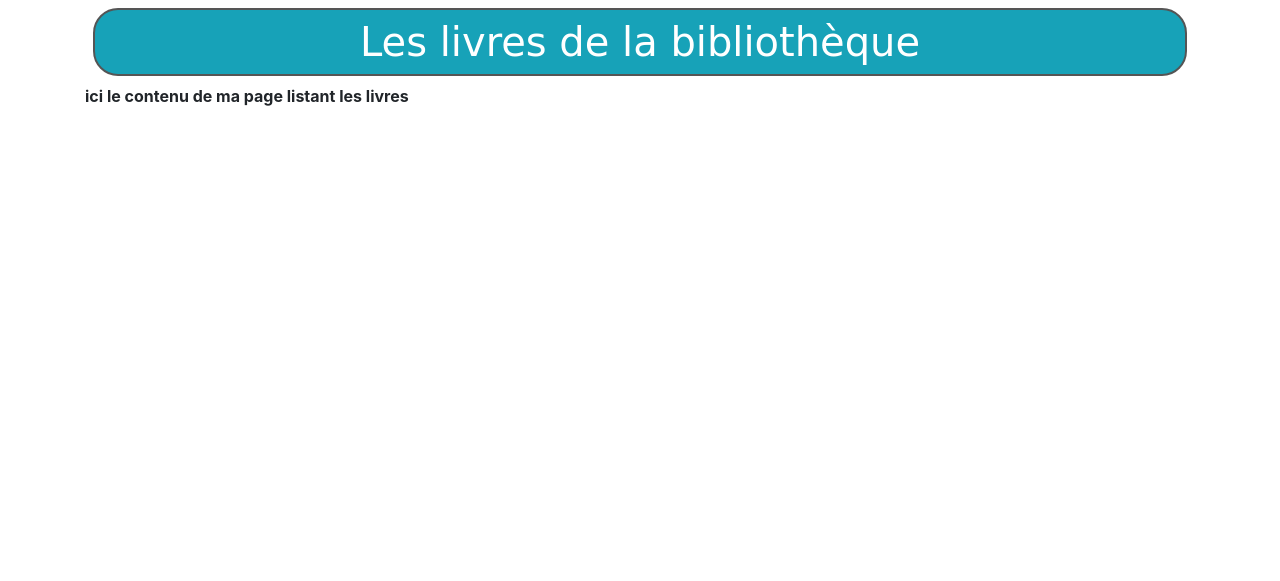
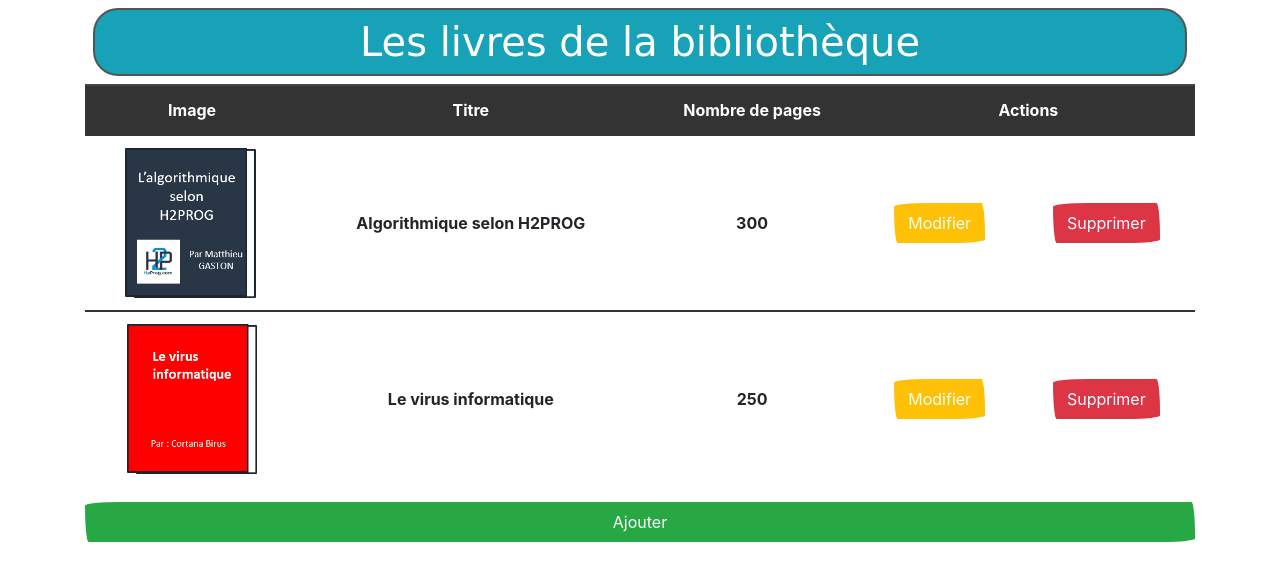
Before and after one commit to cedribassin/Projet_librairie, a PHP site: page /livres.php in a window 1280 px wide. Shown: the part 60-641 px from the top of the page. Run offline with PHP 8.4, Linux system fonts and the light colour scheme; some web fonts are replaced.

Commit message:
Création de la classe Livre et travail sur la structure provisoire du fichier livres.php

```diff
--- /dev/null
+++ b/Livre.class.php
@@ -0,0 +1,32 @@
+<?php
+
+class Livre {
+
+    private $id;
+    private $titre;
+    private $nbPage;
+    private $image;
+
+    public function __construct($id, $titre, $nbPage, $image){
+        $this->id = $id;
+        $this->titre = $titre;
+        $this->nbPage = $nbPage;
+        $this->image = $image;
+    }
+
+    public function getId(){return $this->id;}
+    public function setId($id){$this->id = $id;}
+
+    public function getTitre(){return $this->titre;}
+    public function setTitre($titre){$this->titre = $titre;}
+
+    public function getNbPage(){return $this->nbPage;}
+    public function setNbPage($nbPage){$this->nbPage = $nbPage;}
+
+    public function getImage(){return $this->image;}
+    public function setImage($image){$this->image = $image;}
+
+
+}
+
+?>
--- a/livres.php
+++ b/livres.php
@@ -1,5 +1,42 @@
-<?php ob_start()?>
-ici le contenu de ma page listant les livres
+<?php
+require_once "Livre.class.php";
+//Création des objets
+$livre1 = new Livre(1, "Algorithmique selon H2PROG", 300, "algo.png");
+$livre2 = new Livre(2, "Le virus informatique", 250, "virus.png");
+$livre3 = new Livre(3, "JS Client VS JS Serveur", 275, "js.png");
+$livre4 = new Livre(4, "Le Quebec", 350, "quebec.png");
+
+ob_start()?>
+
+<table class="table text-center">
+    <tr class="table-dark">
+        <th>Image</th>
+        <th>Titre</th>
+        <th>Nombre de pages</th>
+        <!-- colspan="2" permet de couper une colonne, ici en 2 partie -->
+        <th colspan="2">Actions</th>
+    </tr>
+    <tr>
+        <td class="align-middle"><img src="public/images/algo.png" alt="Couverture du livre d'algorithmique selon h2prog" style="max-height:150px"/></td>
+        <td class="align-middle">Algorithmique selon H2PROG</td>
+        <td class="align-middle">300</td>
+        <td class="align-middle"><a href="" class="btn btn-warning">Modifier</a></td>
+        <td class="align-middle"><a href="" class="btn btn-danger">Supprimer</a></td>
+    </tr>
+    <tr>
+        <td class="align-middle"><img src="public/images/virus.png" alt="Couverture du livre virus informatique" style="max-height:150px"/></td>
+        <td class="align-middle">Le virus informatique</td>
+        <td class="align-middle">250</td>
+        <td class="align-middle"><a href="" class="btn btn-warning">Modifier</a></td>
+        <td class="align-middle"><a href="" class="btn btn-danger">Supprimer</a></td>
+    </tr>
+</table>
+<!--d-block permet d'avoir le bouton Ajouter sur toute la ligne-->
+<a href="" class="btn btn-success d-block">Ajouter</a>
+
+
+
+
 <?php
 //$content récupère le contenu du buffer
 $content = ob_get_clean();
```
Also changed, not shown: public/images/JS.png (added), public/images/algo.png (added), public/images/quebec.png (added), public/images/virus.png (added).
